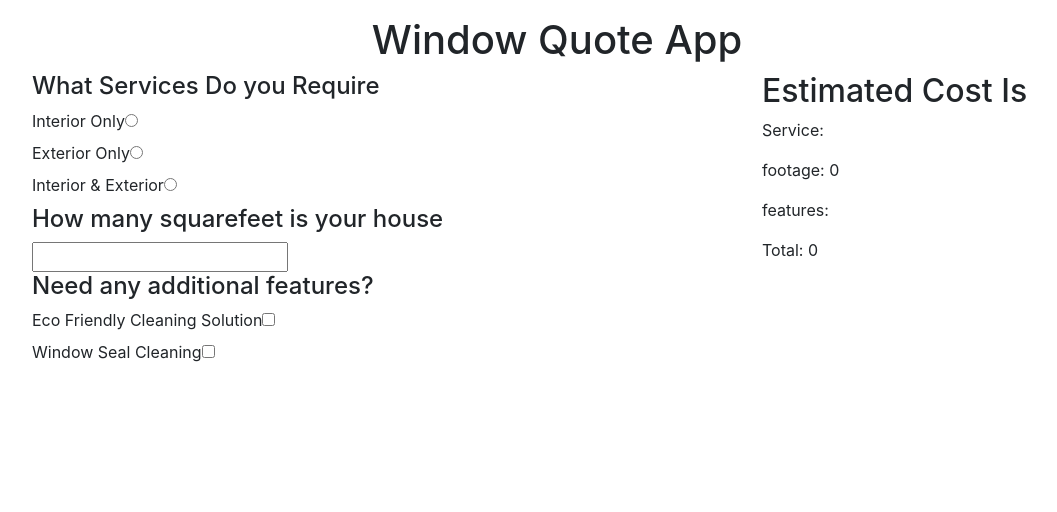
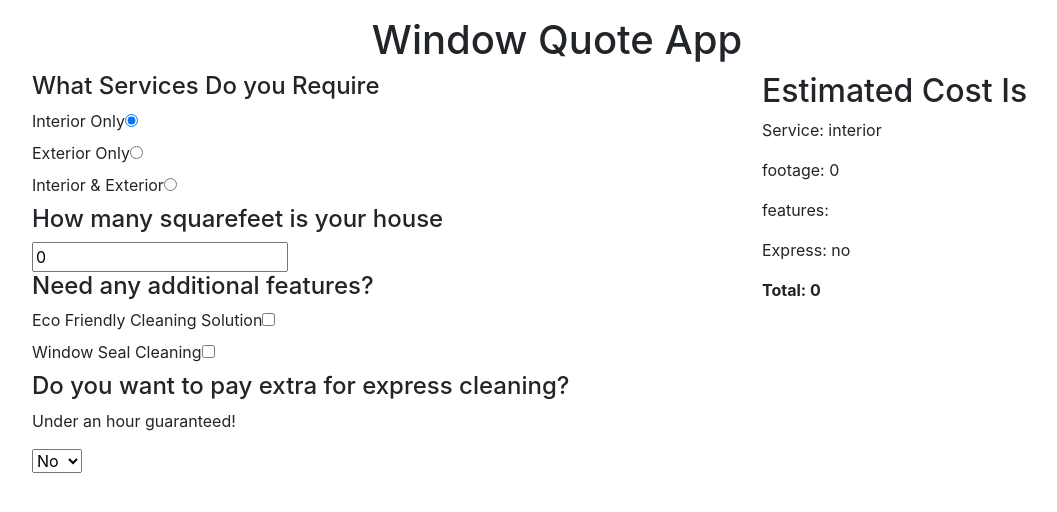
Before and after one commit to garrettsherm/quote-app, a React (Create React App) app: page / in a window 1280 px wide. Shown: the top 512 px of the page, without its empty margins (83-1140 px from the left). Built offline with nearby package versions, Linux system fonts and the light colour scheme.

Commit message:
added select dropdown

```diff
--- a/src/components/App.js
+++ b/src/components/App.js
@@ -9,17 +9,19 @@ class App extends Component {
   constructor(){
     super();
     this.state = {
-      service: '',
+      service: 'interior',
       footage: 0,
       features: {
         eco: false,
         seal: false
-      }
+      },
+      express: 'no'
     }
 
     this.handleServiceChange = this.handleServiceChange.bind(this);
     this.handleFootageChange = this.handleFootageChange.bind(this);
     this.handleAddFeature = this.handleAddFeature.bind(this);
+    this.handleExpressChange = this.handleExpressChange.bind(this);
   }
 
   handleServiceChange(e){
@@ -31,6 +33,12 @@ class App extends Component {
   handleFootageChange(e){
     this.setState({
       footage: parseInt(e.target.value) || 0
+    });
+  }
+
+  handleExpressChange(e){
+    this.setState({
+      express: e.target.value
     });
   }
 
@@ -65,11 +73,19 @@ class App extends Component {
                 serviceChange={this.handleServiceChange}
                 service={this.state.service}
                 features={this.state.features}
+                footage={this.state.footage}
                 addFeature={this.handleAddFeature}
+                express={this.state.express}
+                expressChange={this.handleExpressChange}
               />
             </div>
             <div className="col-4">
-              <Estimator service={this.state.service} footage={this.state.footage} features={this.state.features}/>
+              <Estimator
+                service={this.state.service}
+                footage={this.state.footage}
+                features={this.state.features}
+                express={this.state.express}
+              />
             </div>
           </div>
         </div>
--- a/src/components/AppForm/AppForm.js
+++ b/src/components/AppForm/AppForm.js
@@ -9,7 +9,9 @@ class AppForm extends Component {
     serviceChange: PropTypes.func,
     footageChange: PropTypes.func,
     feature: PropTypes.object,
-    addFeature: PropTypes.func
+    addFeature: PropTypes.func,
+    express: PropTypes.string,
+    expressChange: PropTypes.func
   };
 
   render(){
@@ -52,7 +54,7 @@ class AppForm extends Component {
               </div>
               <div>
                 <h4>How many squarefeet is your house</h4>
-                <input type="text" name="houseSize" onChange={this.props.footageChange} />
+                <input type="text" value={this.props.footage} name="houseSize" onChange={this.props.footageChange} />
               </div>
               <div>
                 <h4>Need any additional features?</h4>
@@ -64,6 +66,14 @@ class AppForm extends Component {
                   <label>Window Seal Cleaning</label>
                   <input type="checkbox" value="sealing" checked={this.props.features.seal} onClick={this.props.addFeature} />
                 </div>
+              </div>
+              <div>
+                <h4>Do you want to pay extra for express cleaning?</h4>
+                <p>Under an hour guaranteed!</p>
+                <select value={this.props.express} onChange={this.props.expressChange}>
+                  <option value="no">No</option>
+                  <option value="yes">Yes</option>
+                </select>
               </div>
             </form>
           </div>
--- a/src/components/Estimator/Estimator.js
+++ b/src/components/Estimator/Estimator.js
@@ -6,7 +6,8 @@ class Estimator extends Component {
   static propTypes = {
     features: PropTypes.object,
     footage: PropTypes.number,
-    service: PropTypes.string
+    service: PropTypes.string,
+    express: PropTypes.string
   };
 
   render(){
@@ -32,7 +33,7 @@ class Estimator extends Component {
 
     if(this.props.features.eco) totalCost += 10;
     if(this.props.features.seal) totalCost += 40;
-
+    if(this.props.express == "yes") totalCost *= 1.5;
 
     return(
       <div>
@@ -40,9 +41,10 @@ class Estimator extends Component {
         <p>Service: {this.props.service}</p>
         <p>footage: {this.props.footage}</p>
         <p>features: {featureList.map(feature => (
-            <span>{feature}, </span>
+            <span key={feature}>{feature}, </span>
           ))}</p>
-        <p>Total: {totalCost}</p>
+        <p>Express: {this.props.express}</p>
+        <p><strong>Total: {totalCost}</strong></p>
       </div>
     );
   }
```
